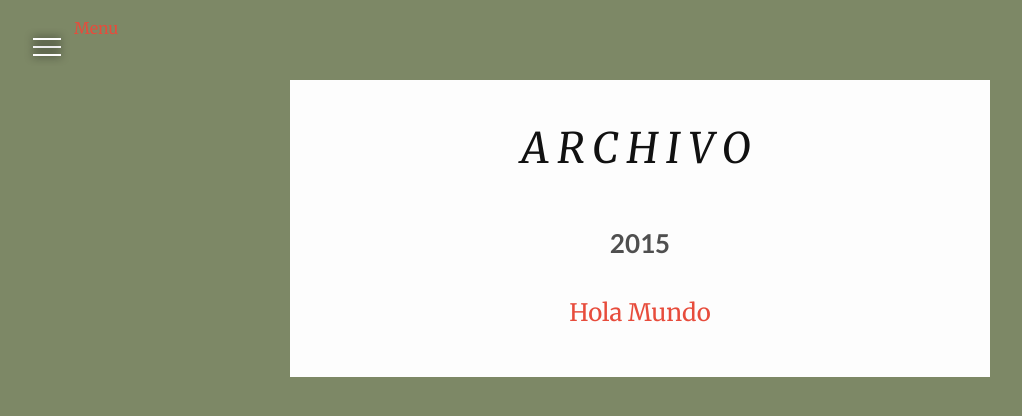
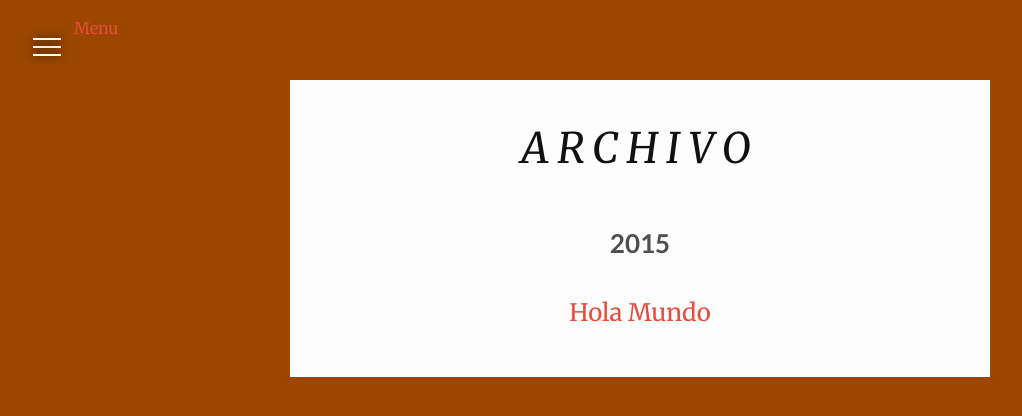
Before and after one commit to arkdelkaos/arkdelkaos.github.com, a Jekyll site: the page built from archive.html, in a window 1280 px wide. Shown: the top 416 px of the page, without its empty margins (0-1022 px from the left). Built offline with Jekyll 4.4.1, drawn with Linux system fonts in a browser that asks for light colours; nearby versions of some CDN libraries.

Commit message:
cambios de colores

```diff
--- a/assets/css/main.scss
+++ b/assets/css/main.scss
@@ -20,7 +20,7 @@ $text-color:       $dark-color;
 $text-color-light: $light-color;
 $background-color: #fdfdfd;
 $brand-color:      #e74c3c;
-$brand-color-2:    #7D8866;
+$brand-color-2:    #9C4700;
 
 $grey-color:       #828282;
 $grey-color-light: lighten($grey-color, 35%);
```
